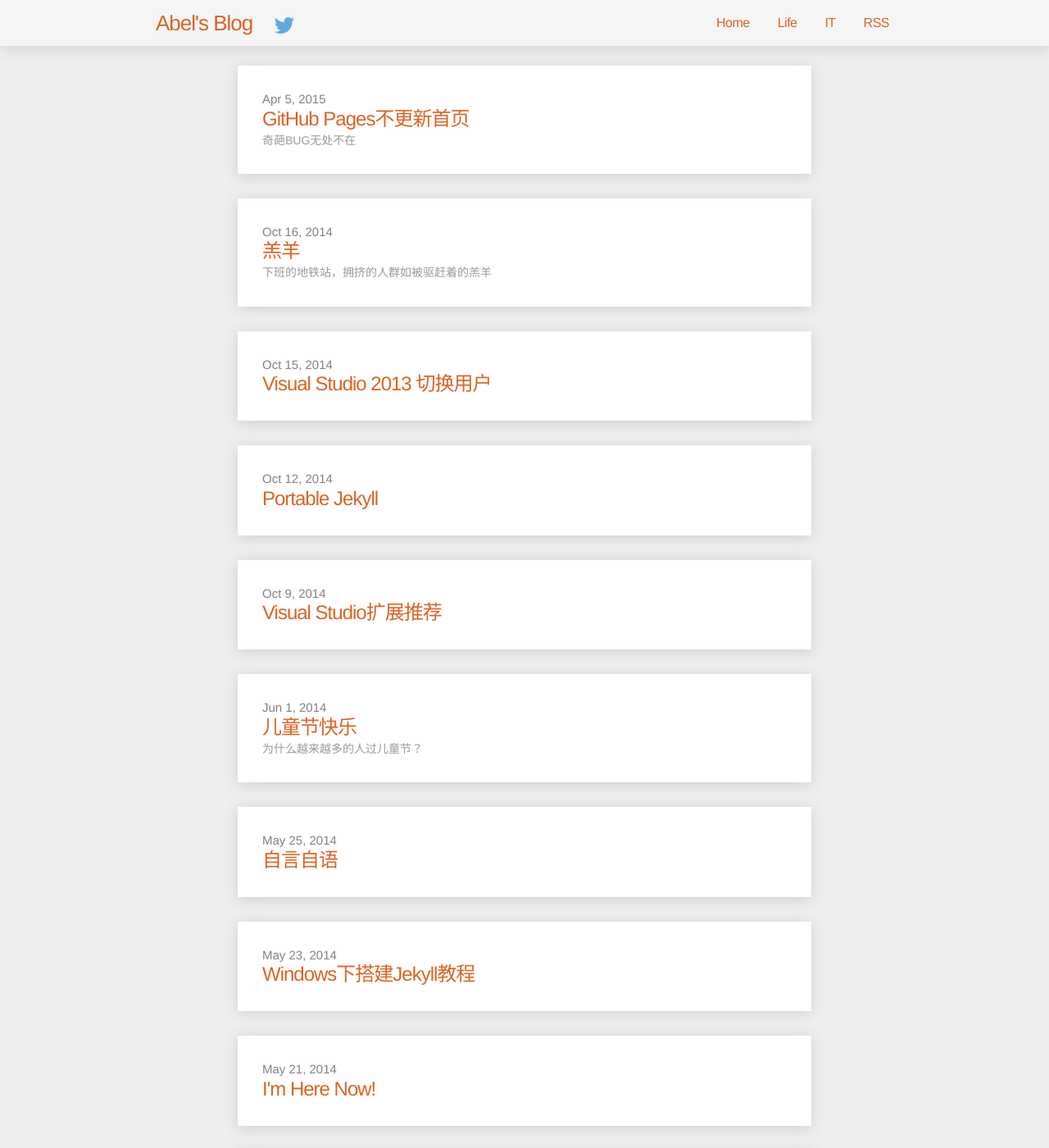
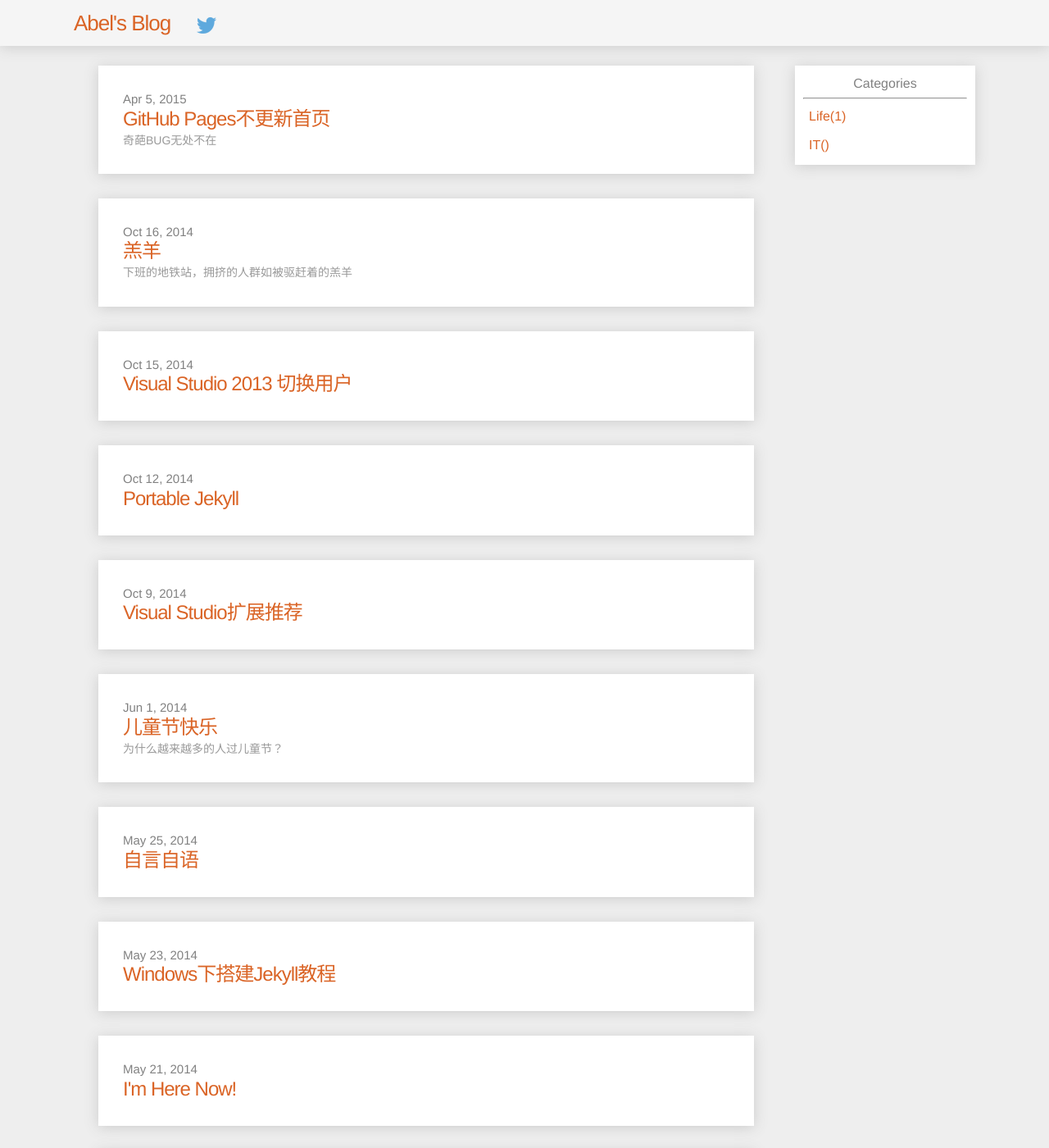
Before and after one commit to Abel-Liu/Abel-Liu.github.io, a Jekyll site: the page built from index.md, in a window 1280 px wide and 1400 px high. Shown: the whole window at 82% size. Built offline with Jekyll 4.4.1, drawn with Linux system fonts in a browser that asks for light colours; comment, search, counter and statistics services are not loaded.

Commit message:
add sidebar

```diff
--- a/_includes/header.html
+++ b/_includes/header.html
@@ -3,35 +3,14 @@
     <div class="wrap">
         <a class="site-title" href="{{ site.baseurl }}/">{{ site.title }}</a>
 
-        <div style="position:fixed;top:19px; margin-left:145px;">
+        <div style="position:fixed;top:19px; margin-left:150px;">
             <a href="https://twitter.com/liuabel" target="_blank">
                 <img alt="Twitter" src="/image/icon-twitter.png" title="Twitter">
             </a>
         </div>
-        <div style="position:fixed;top:20px; margin-left:190px;">
+        <div style="position:fixed;top:20px; margin-left:200px;">
             <wb:follow-button uid="1763198851" type="red_1" width="67" height="30"></wb:follow-button>
         </div>
-
-
-        <nav class="site-nav">
-            <a href="#" class="menu-icon">
-                <svg version="1.1" xmlns="http://www.w3.org/2000/svg" xmlns:xlink="http://www.w3.org/1999/xlink" x="0px" y="0px"
-                     viewBox="0 0 18 15" enable-background="new 0 0 18 15" xml:space="preserve">
-                <path fill="#505050" d="M18,1.484c0,0.82-0.665,1.484-1.484,1.484H1.484C0.665,2.969,0,2.304,0,1.484l0,0C0,0.665,0.665,0,1.484,0
-            h15.031C17.335,0,18,0.665,18,1.484L18,1.484z" />
-                <path fill="#505050" d="M18,7.516C18,8.335,17.335,9,16.516,9H1.484C0.665,9,0,8.335,0,7.516l0,0c0-0.82,0.665-1.484,1.484-1.484
-            h15.031C17.335,6.031,18,6.696,18,7.516L18,7.516z" />
-                <path fill="#505050" d="M18,13.516C18,14.335,17.335,15,16.516,15H1.484C0.665,15,0,14.335,0,13.516l0,0
-            c0-0.82,0.665-1.484,1.484-1.484h15.031C17.335,12.031,18,12.696,18,13.516L18,13.516z" />
-                </svg>
-            </a>
-            <div class="trigger">
-                <a class="page-link" href="/">Home</a>
-                <a class="page-link" href="/life/">Life</a>
-                <a class="page-link" href="/it/">IT</a>
-                <a class="page-link" href="/feed.xml">RSS</a>
-            </div>
-        </nav>
 
     </div>
 
--- a/_layouts/cubes.html
+++ b/_layouts/cubes.html
@@ -1,20 +1,7 @@
-<!DOCTYPE html>
-<html xmlns:wb="http://open.weibo.com/wb">
-<html>
+---
+layout: default
+---
 
-  {% include head.html %}
-
-    <body>
-
-    {% include header.html %}
-
-    <div class="page-content">
-      <div class="wrapcube">
-      {{ content }}
-      </div>
-    </div>
-
-    {% include footer.html %}
-
-    </body>
-</html>
+<div class="wrapcube">
+    {{ content }}
+</div>
--- a/_layouts/default.html
+++ b/_layouts/default.html
@@ -4,17 +4,33 @@
 
   {% include head.html %}
 
-    <body>
+<body>
 
     {% include header.html %}
 
     <div class="page-content">
-      <div class="wrap">
-      {{ content }}
-      </div>
+        <div class="content-split">
+            <div class="wrap">
+                <div class="content-col-1 column">{{ content }}</div>
+                <div class="content-col-2 column">
+                    <div class="sidebar">
+                        <div class="category-header">Categories</div>
+                        <hr />
+                        <ul class="category-panel">
+                            <li>
+                                <a class="category-link" href="/life/">Life({{ site.categories.life.size }})</a>
+                            </li>
+                            <li>
+                                <a class="category-link" href="/it/">IT({{ site.categories.it.size }})</a>
+                            </li>
+                        </ul>
+                    </div>
+                </div>
+            </div>
+        </div>
     </div>
 
     {% include footer.html %}
 
-    </body>
+</body>
 </html>
--- a/css/main.css
+++ b/css/main.css
@@ -16,6 +16,28 @@
 * {
   margin: 0;
   padding: 0;
+}
+
+.category-header {
+    text-align: center;
+    margin-bottom: 5px;
+    font-size: 16px;
+    color: #818181;
+}
+.category-panel { list-style-type: none; }
+.category-panel li { margin-top: 7px; }
+.category-link {
+    padding-top: 2px;
+    padding-bottom: 2px;
+    padding-right: 2px;
+    padding-left: 7px;
+    position: relative;
+    display: block;
+}
+a.category-link:hover {
+  background-color: #C2B6A3;
+  border-radius: 10px;
+  text-decoration: none;
 }
 
 .postcontent { line-height:25pt; }
@@ -47,15 +69,14 @@ a:hover   { text-decoration: underline; }
 .wrap:after { content:""; display:table; }
 .wrap:after { clear: both; }
 .wrap {
-  max-width: 900px;
+  max-width: 1100px;
   padding: 0 30px;
   margin: 0 auto;
   zoom: 1;
 }
 
 .wrapcube {
-  max-width: 700px;
-  padding: 0 30px;
+  max-width: 800px;
   margin: 0 auto;
   zoom: 1;
 }
@@ -73,6 +94,7 @@ a:hover   { text-decoration: underline; }
   top: 0;
   width: 100%;
   box-shadow: 0 2px 16px #ccc;
+  z-index: 1;
 }
 
 .site-title,
@@ -113,6 +135,35 @@ a.page-link:hover {
   border-radius: 10px;
   text-decoration: none;
 }
+
+/* Content column */
+
+.sidebar{
+    margin-top:50px;
+    padding:10px;
+    background-color: #fff;
+    box-shadow:0 2px 16px #ccc;
+}
+
+.content-split .column { float: left; }
+
+.content-col-1 {
+  width: 800px; /*fallback*/
+  width: -webkit-calc(80% - 20px);
+  width: -moz-calc(80% - 20px);
+  width: -o-calc(80% - 20px);
+  width: calc(80% - 20px);
+  margin-right: 20px
+}
+
+.content-col-2 {
+  width: 200px; /*fallback*/
+  width: -webkit-calc(20%);
+  width: -moz-calc(20%);
+  width: -o-calc(20%);
+  width: calc(20%);
+}
+
 
 /* Site footer */
 
@@ -384,7 +435,6 @@ a.page-link:hover {
 /* media queries */
 /* ----------------------------------------------------------*/
 
-
 @media screen and (max-width: 750px) {
 
   .footer-col-1 { width: 50%; }
@@ -404,6 +454,11 @@ a.page-link:hover {
     clear: both;
   }
 
+  .content-split .column {
+    float: none;
+    clear: both;
+    width: auto;
+    margin: 0 0 15px; }
 }
 
 @media screen and (max-width: 600px) {
@@ -461,6 +516,7 @@ a.page-link:hover {
     float: none;
     clear: both;
     width: auto;
-    margin: 0 0 15px; }
+    margin: 0 0 15px;
+  }
 
 }
```
